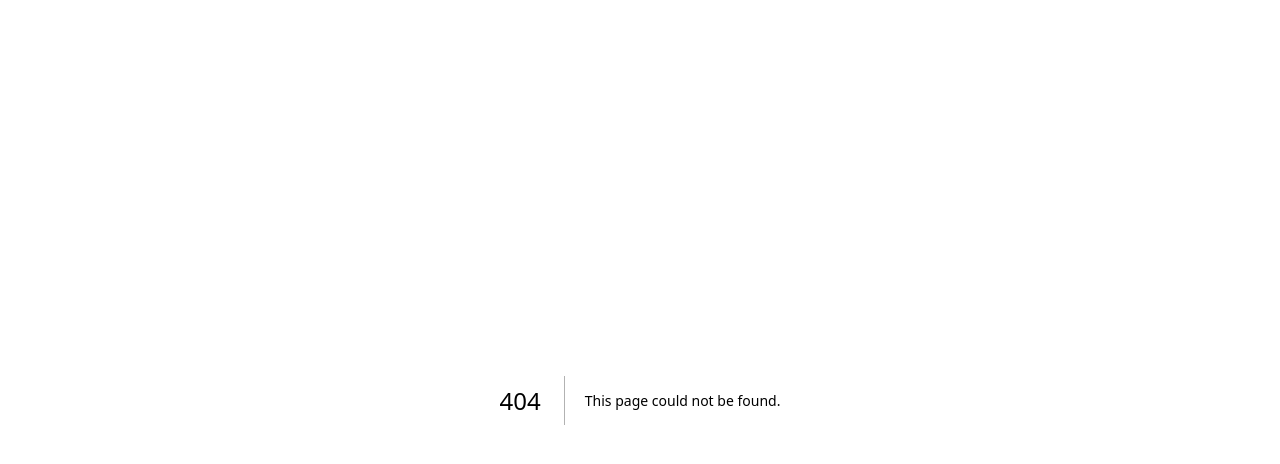
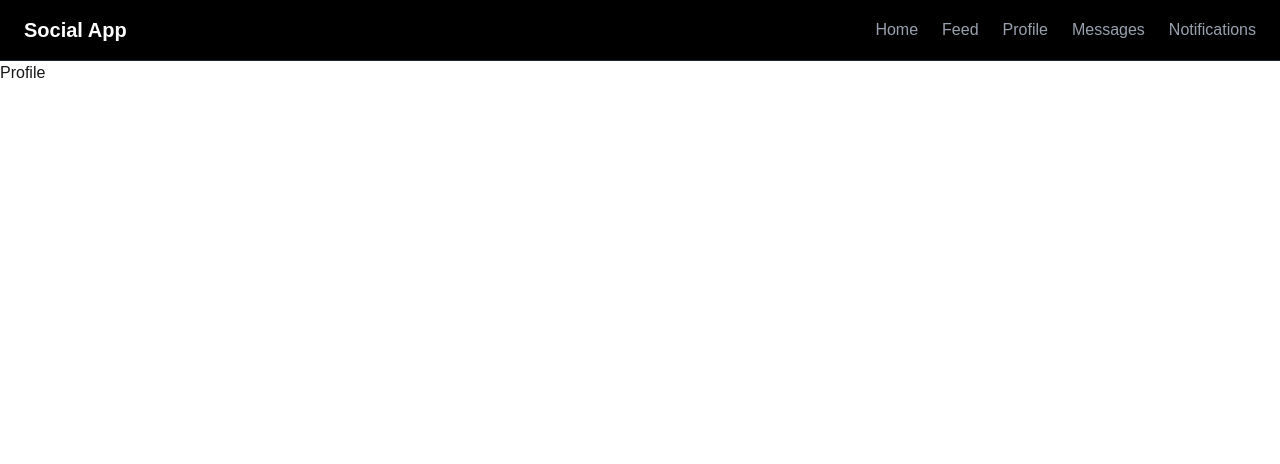
Before and after one commit to rcprasad12/sapp, a Next.js app: page /profile in a window 1280 px wide. Before the commit this address had no page. Shown: the top 464 px of the page. Built offline with nearby package versions, Linux system fonts and the light colour scheme.

Commit message:
social-app

```diff
--- /dev/null
+++ b/app/feed/page.tsx
@@ -0,0 +1,9 @@
+export default function FeedPage() {
+    return (
+        <main>
+            <h1>
+                Feed
+            </h1>
+        </main>
+    )
+}
--- a/app/layout.tsx
+++ b/app/layout.tsx
@@ -1,33 +1,25 @@
 import type { Metadata } from "next";
-import { Geist, Geist_Mono } from "next/font/google";
 import "./globals.css";
-
-const geistSans = Geist({
-  variable: "--font-geist-sans",
-  subsets: ["latin"],
-});
-
-const geistMono = Geist_Mono({
-  variable: "--font-geist-mono",
-  subsets: ["latin"],
-});
+import Navbar from "@/components/Navbar";
 
 export const metadata: Metadata = {
-  title: "Create Next App",
-  description: "Generated by create next app",
+  title: "Social App",
+  description: "A social media app built with Next.js",
 };
 
 export default function RootLayout({
   children,
-}: Readonly<{
+}: {
   children: React.ReactNode;
-}>) {
+}) {
   return (
-    <html
-      lang="en"
-      className={`${geistSans.variable} ${geistMono.variable} h-full antialiased`}
-    >
-      <body className="min-h-full flex flex-col">{children}</body>
+    <html lang="en">
+
+      <body>
+        <Navbar />
+
+        {children}
+      </body>
     </html>
   );
 }
--- /dev/null
+++ b/app/messages/page.tsx
@@ -0,0 +1,9 @@
+export default function messagesPage() {
+    return (
+        <main>
+            <h1>
+                Messages
+            </h1>
+        </main>
+    )
+}
--- /dev/null
+++ b/app/notifications/page.tsx
@@ -0,0 +1,9 @@
+export default function notificationsPage() {
+    return (
+        <main>
+            <h1>
+                Notifications
+            </h1>
+        </main>
+    )
+}
--- a/app/page.tsx
+++ b/app/page.tsx
@@ -1,65 +1,20 @@
-import Image from "next/image";
+import Link from "next/link";
 
 export default function Home() {
   return (
-    <div className="flex flex-col flex-1 items-center justify-center bg-zinc-50 font-sans dark:bg-black">
-      <main className="flex flex-1 w-full max-w-3xl flex-col items-center justify-between py-32 px-16 bg-white dark:bg-black sm:items-start">
-        <Image
-          className="dark:invert"
-          src="/next.svg"
-          alt="Next.js logo"
-          width={100}
-          height={20}
-          priority
-        />
-        <div className="flex flex-col items-center gap-6 text-center sm:items-start sm:text-left">
-          <h1 className="max-w-xs text-3xl font-semibold leading-10 tracking-tight text-black dark:text-zinc-50">
-            To get started, edit the page.tsx file.
-          </h1>
-          <p className="max-w-md text-lg leading-8 text-zinc-600 dark:text-zinc-400">
-            Looking for a starting point or more instructions? Head over to{" "}
-            <a
-              href="https://vercel.com/templates?framework=next.js&utm_source=create-next-app&utm_medium=appdir-template-tw&utm_campaign=create-next-app"
-              className="font-medium text-zinc-950 dark:text-zinc-50"
-            >
-              Templates
-            </a>{" "}
-            or the{" "}
-            <a
-              href="https://nextjs.org/learn?utm_source=create-next-app&utm_medium=appdir-template-tw&utm_campaign=create-next-app"
-              className="font-medium text-zinc-950 dark:text-zinc-50"
-            >
-              Learning
-            </a>{" "}
-            center.
-          </p>
-        </div>
-        <div className="flex flex-col gap-4 text-base font-medium sm:flex-row">
-          <a
-            className="flex h-12 w-full items-center justify-center gap-2 rounded-full bg-foreground px-5 text-background transition-colors hover:bg-[#383838] dark:hover:bg-[#ccc] md:w-[158px]"
-            href="https://vercel.com/new?utm_source=create-next-app&utm_medium=appdir-template-tw&utm_campaign=create-next-app"
-            target="_blank"
-            rel="noopener noreferrer"
-          >
-            <Image
-              className="dark:invert"
-              src="/vercel.svg"
-              alt="Vercel logomark"
-              width={16}
-              height={16}
-            />
-            Deploy Now
-          </a>
-          <a
-            className="flex h-12 w-full items-center justify-center rounded-full border border-solid border-black/[.08] px-5 transition-colors hover:border-transparent hover:bg-black/[.04] dark:border-white/[.145] dark:hover:bg-[#1a1a1a] md:w-[158px]"
-            href="https://nextjs.org/docs?utm_source=create-next-app&utm_medium=appdir-template-tw&utm_campaign=create-next-app"
-            target="_blank"
-            rel="noopener noreferrer"
-          >
-            Documentation
-          </a>
-        </div>
-      </main>
-    </div>
-  );
+    <main className="flex flex-col items-center justify-center min-h-screen bg-black text-white">
+      <h1 className="text-5xl font-bold mb-4"> Welcome to SocialApp</h1>
+      <p className="text-gray-400 text-xl mb-8">connect with people , share your momentss.</p>
+      <div className="flex gap-4">
+        <Link href="/feed" className="bg-white text-black px-6 py-3 rounded-full font-semibold hover:bg-gray-200">
+         Get Started
+        </Link>
+        <Link href="/login" className="border border-white text-white px-6 py-3 rounded-full font-semibold hover:bg-white hover:text-black">
+          Login
+        </Link>
+      </div>
+
+
+    </main>
+  )
 }
--- /dev/null
+++ b/app/profile/page.tsx
@@ -0,0 +1,9 @@
+export default function profilePage() {
+    return (
+        <main>
+            <h1>
+                Profile
+            </h1>
+        </main>
+    )
+}
--- /dev/null
+++ b/components/Navbar.tsx
@@ -0,0 +1,16 @@
+import Link from "next/link";
+
+export default function Navbar() {
+  return (
+    <nav className = "flex items-center justify-between px-6 py-4 bg-black border-b border-gray-800">
+      <span className="text-white font-bold text-xl">Social App</span>
+      <div className="flex gap-6">
+      <Link href="/" className="text-gray-400 hover:text-white">Home</Link>
+      <Link href="/feed" className="text-gray-400 hover:text-white">Feed</Link>
+      <Link href="/profile" className="text-gray-400 hover:text:white">Profile</Link>
+      <Link href="/messages" className="text-gray-400 hover:text-white">Messages</Link>
+      <Link href="/notifications" className="text-gray-400 hover:text-white">Notifications</Link>
+      </div>
+    </nav>
+  );
+}
```
